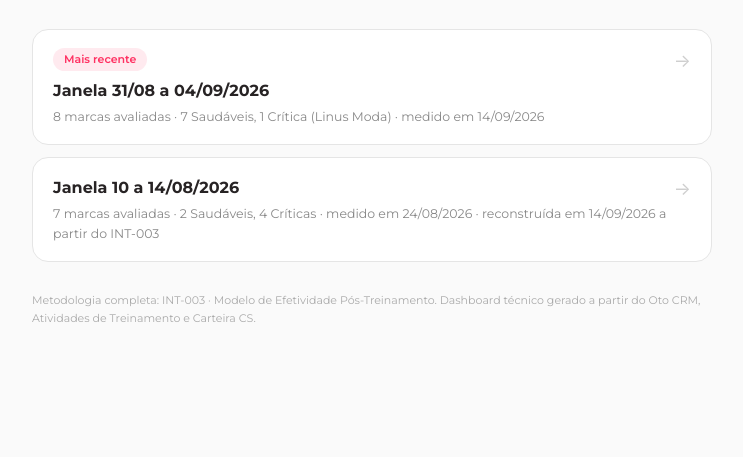
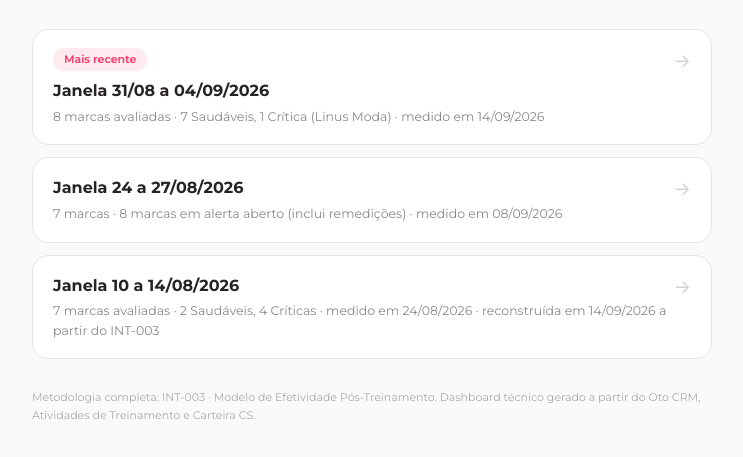
Before and after one commit to michellesilveira-commits/Dashboard-Oto-Treinamento, a plain HTML site: page index.html in a window 1280 px wide. Shown: the part 139-596 px from the top of the page, without its empty margins (268-1011 px from the left). Drawn offline with Linux system fonts and the light colour scheme.

Commit message:
Adiciona rodada 24-27/08 na lista

```diff
--- a/index.html
+++ b/index.html
@@ -31,6 +31,12 @@ h1{font-size:26px;font-weight:700;margin:0 0 6px;letter-spacing:-.01em}
   <p class="rdesc">8 marcas avaliadas · 7 Saudáveis, 1 Crítica (Linus Moda) · medido em 14/09/2026</p>
 </a>
 
+<a class="rodada" href="rodadas/2026-08-24-a-2026-08-27.html">
+  <span class="rarrow">→</span>
+  <div class="rtit">Janela 24 a 27/08/2026</div>
+  <p class="rdesc">7 marcas · 8 marcas em alerta aberto (inclui remedições) · medido em 08/09/2026</p>
+</a>
+
 <a class="rodada" href="rodadas/2026-08-10-a-2026-08-14.html">
   <span class="rarrow">→</span>
   <div class="rtit">Janela 10 a 14/08/2026</div>
```
